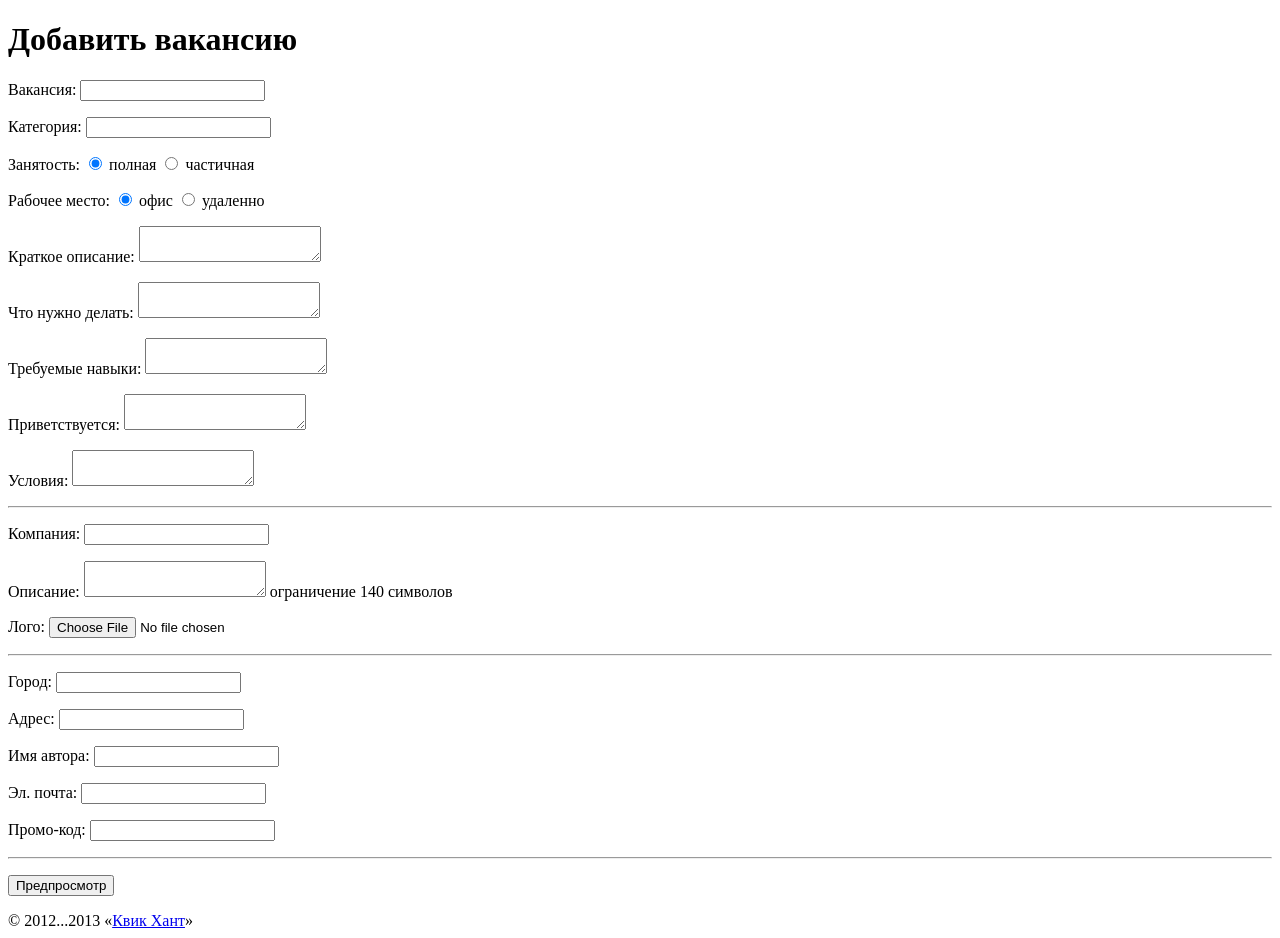
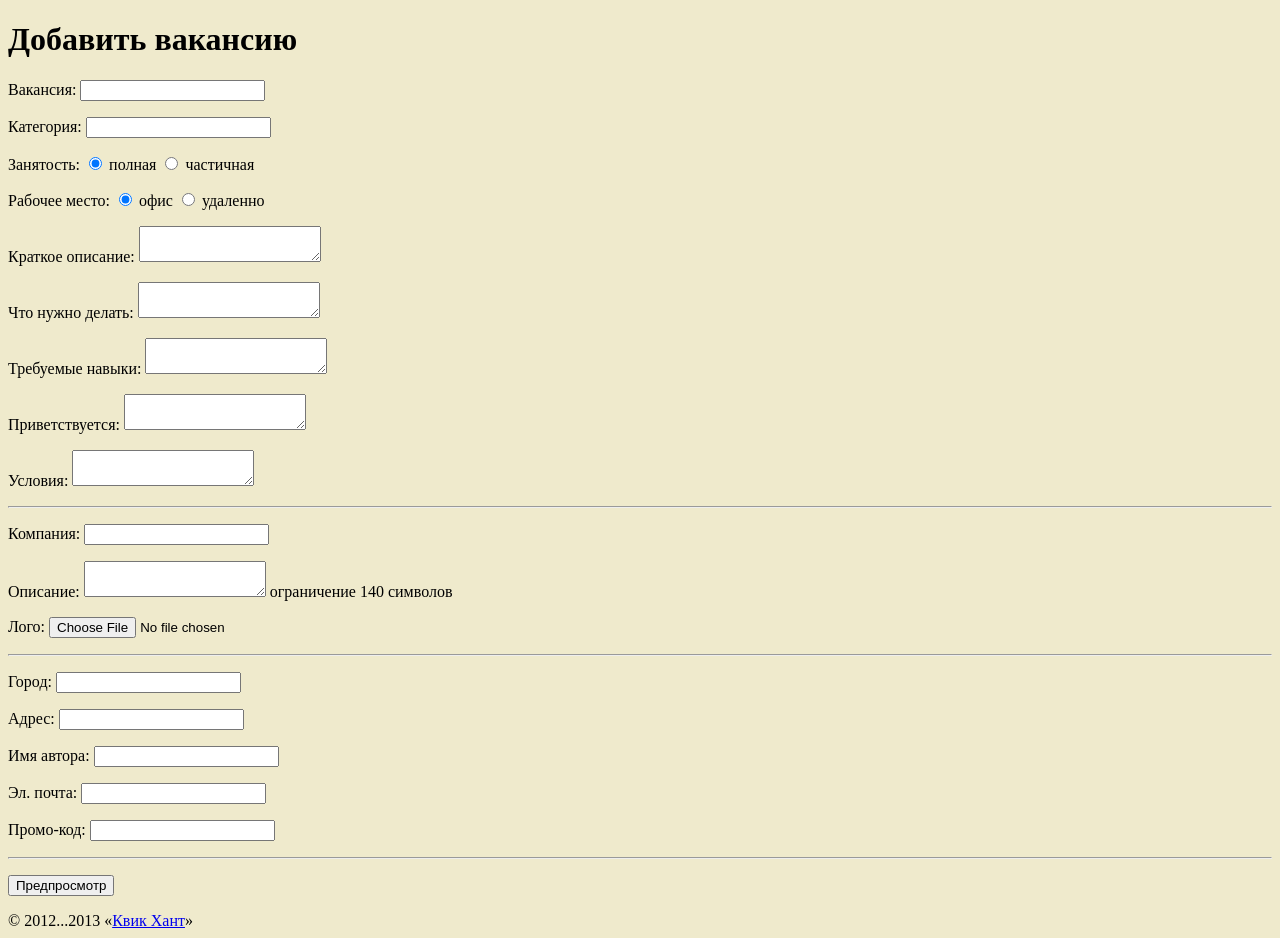
Before and after one commit to nyddle/quickhunt, a Flask app: page /add in a window 1280 px wide. Run offline with Flask 2, Linux system fonts and the light colour scheme; style sheets or scripts are compiled from the project's sources; parts of the project's set-up code (start-up, migrations or seed data) failed here and were passed over.

Commit message:
Добавлен тестовый less-файл

```diff
--- /dev/null
+++ b/static/css/main.less
@@ -0,0 +1,5 @@
+@bg: #efeacc;
+
+body {
+  background: @bg;
+}
--- a/templates/base.html
+++ b/templates/base.html
@@ -4,6 +4,7 @@
   {% block head %}
   <meta charset="UTF-8">
   <title>{% block title %}{% endblock %}</title>
+  <link rel="stylesheet" type="text/css" href="/static/css/main.css">
   {% with messages = get_flashed_messages() %}
       {% if messages %}
         <ul class=flashes>
```
